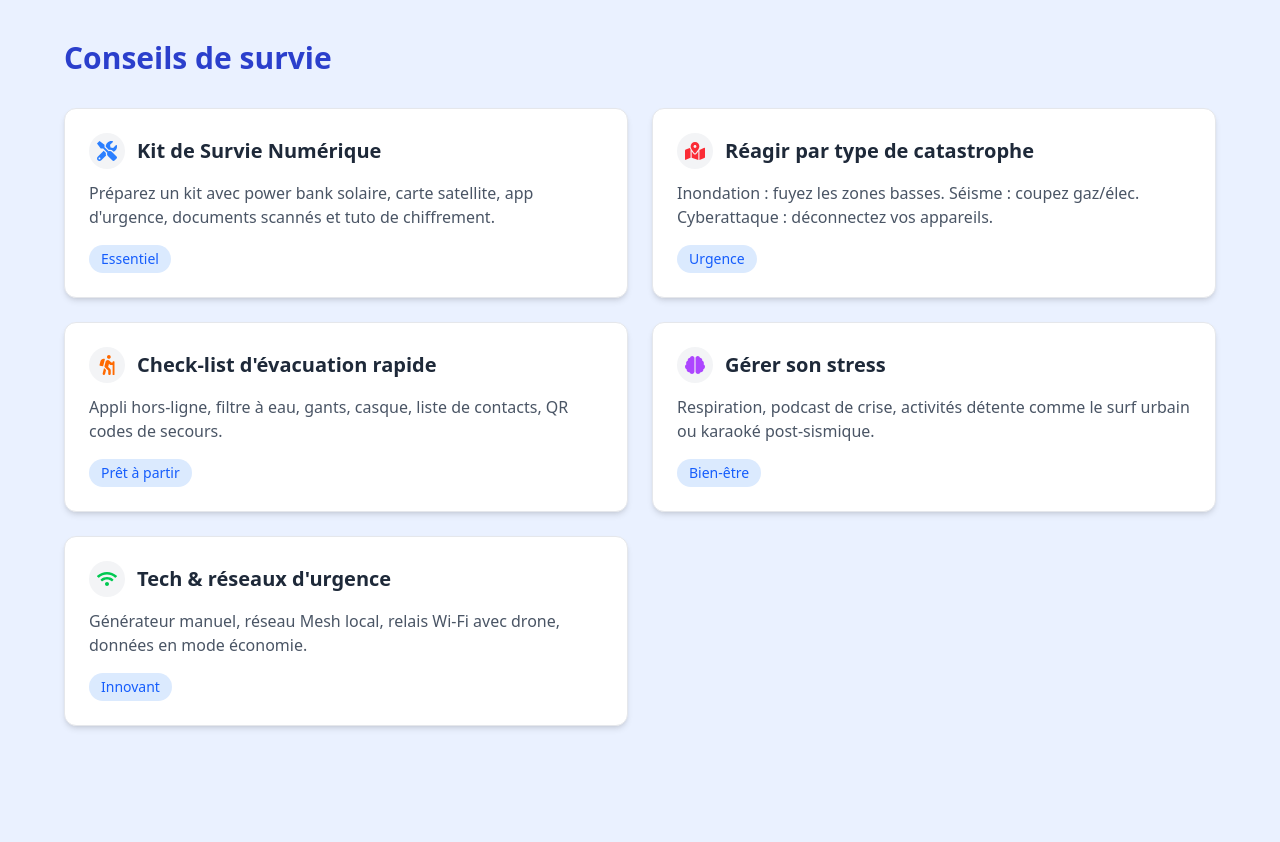
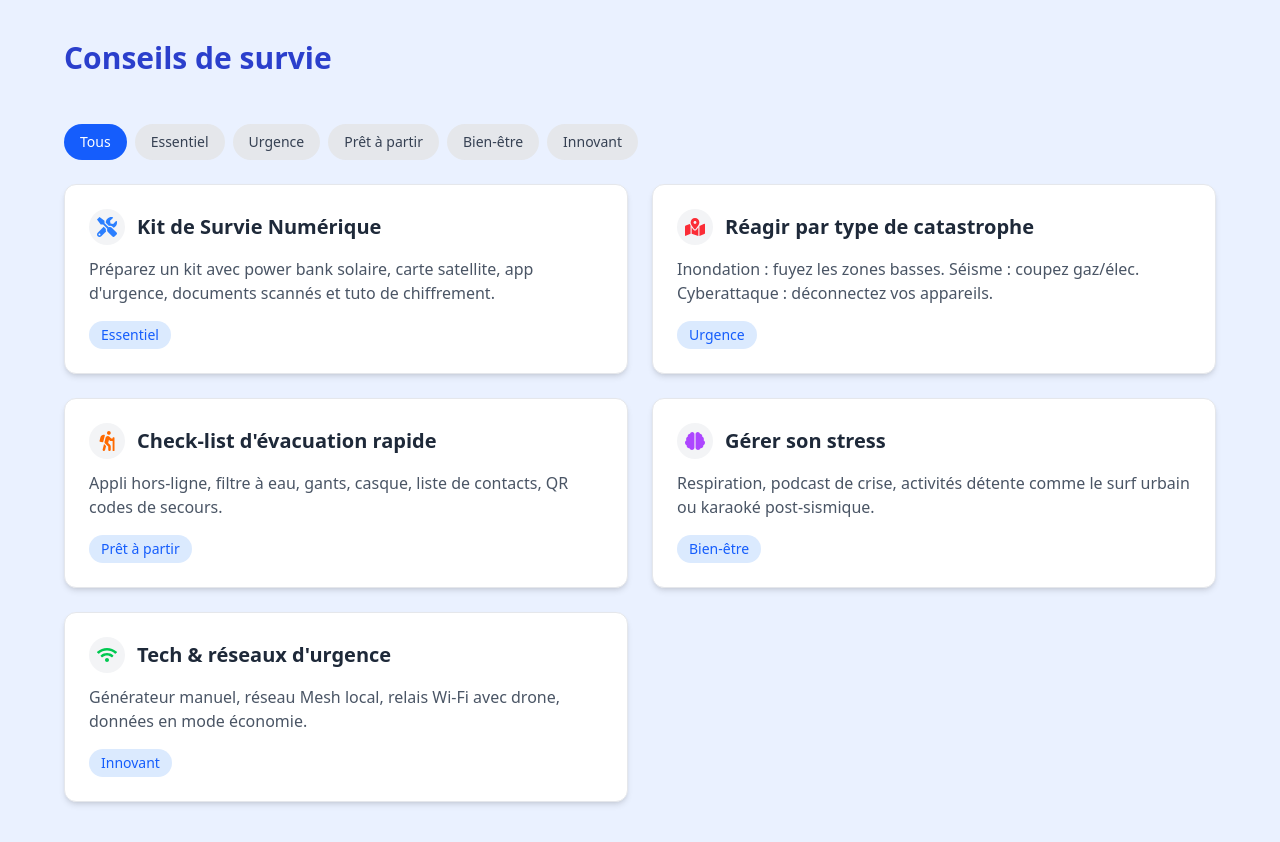
Before and after one commit to DEV-Velris/Challenge-48H-2025, a Next.js app in the folder website/: page /advice in a window 1280 px wide. Before the commit the page ends 800 px from the top, so only its background shows below. Built offline with nearby package versions, Linux system fonts and the light colour scheme.

Commit message:
Refactor ConseilsPage to include category filtering and improve layout

```diff
--- a/website/src/app/advice/page.tsx
+++ b/website/src/app/advice/page.tsx
@@ -1,5 +1,6 @@
 'use client';
 
+import { useState } from 'react';
 import { FaWifi, FaMapMarkedAlt, FaTools, FaBrain, FaHiking } from 'react-icons/fa';
 
 const conseils = [
@@ -34,15 +35,37 @@ const conseils = [
         badge: "Innovant"
     },
 ];
+const categories = ['Tous', ...new Set(conseils.map(c => c.badge))];
 
 export default function ConseilsPage() {
+    const [selectedCategory, setSelectedCategory] = useState('Tous');
+
+    const filteredConseils = selectedCategory === 'Tous'
+        ? conseils
+        : conseils.filter(c => c.badge === selectedCategory);
+
     return (
         <main className="min-h-screen py-10 px-4 md:px-10">
             <div className="max-w-6xl mx-auto">
-        <h1 className="text-3xl font-bold text-gray-800 mb-8">Conseils de survie</h1>
+                <h1 className="text-3xl font-bold text-gray-800 mb-12">Conseils de survie</h1>
+
+                <div className="flex flex-wrap gap-2 mb-6">
+                    {categories.map(cat => (
+                        <button
+                            key={cat}
+                            onClick={() => setSelectedCategory(cat)}
+                            className={`px-4 py-2 rounded-full text-sm font-medium ${selectedCategory === cat
+                                    ? 'bg-blue-600 text-white'
+                                    : 'bg-gray-200 text-gray-700'
+                                } hover:cursor-pointer`}
+                        >
+                            {cat}
+                        </button>
+                    ))}
+                </div>
 
                 <div className="grid grid-cols-1 md:grid-cols-2 gap-6">
-          {conseils.map((conseil, index) => (
+                    {filteredConseils.map((conseil, index) => (
                         <div
                             key={index}
                             className="bg-white shadow-md rounded-xl p-6 border border-gray-200"
```
Lines whose indentation alone changed are shown as unchanged.
